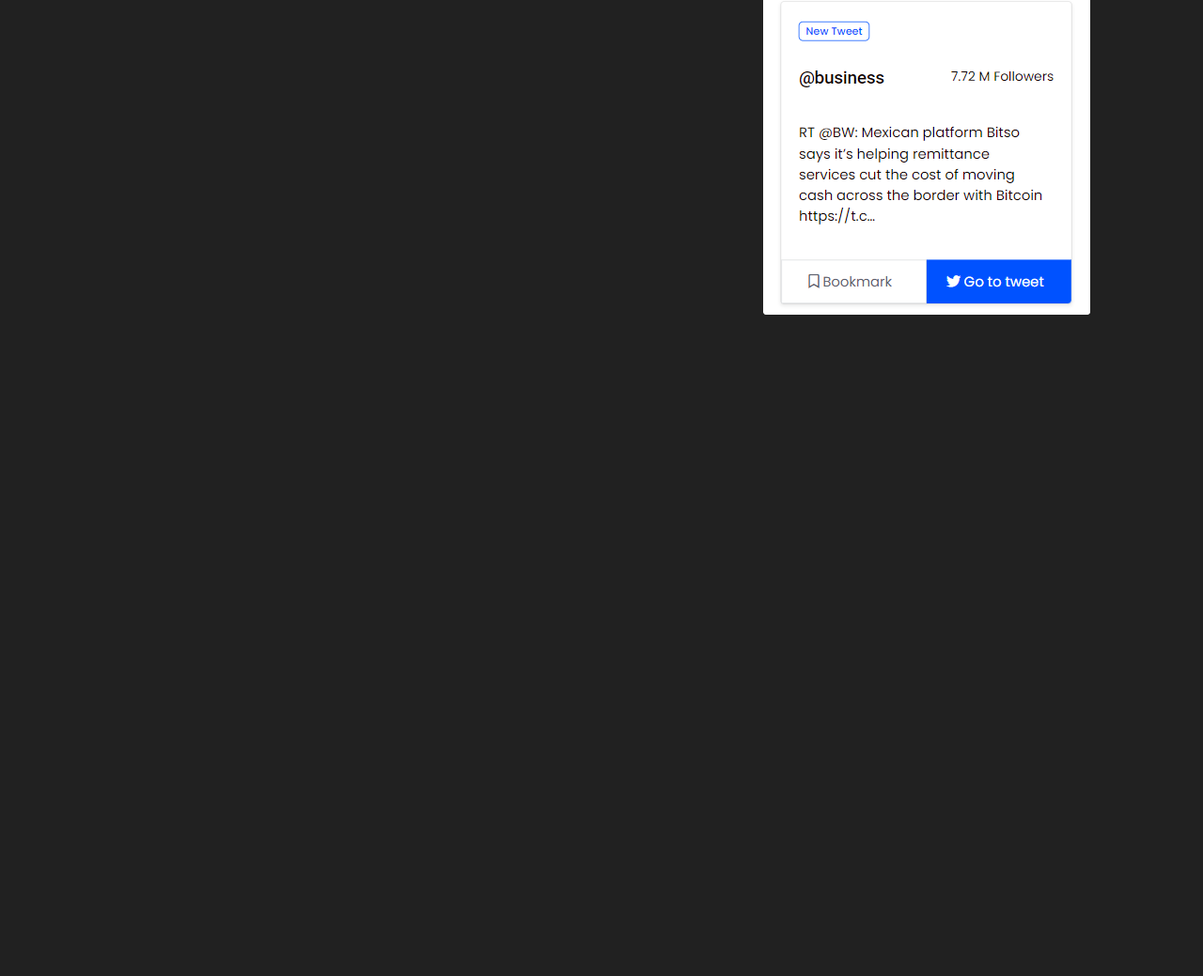
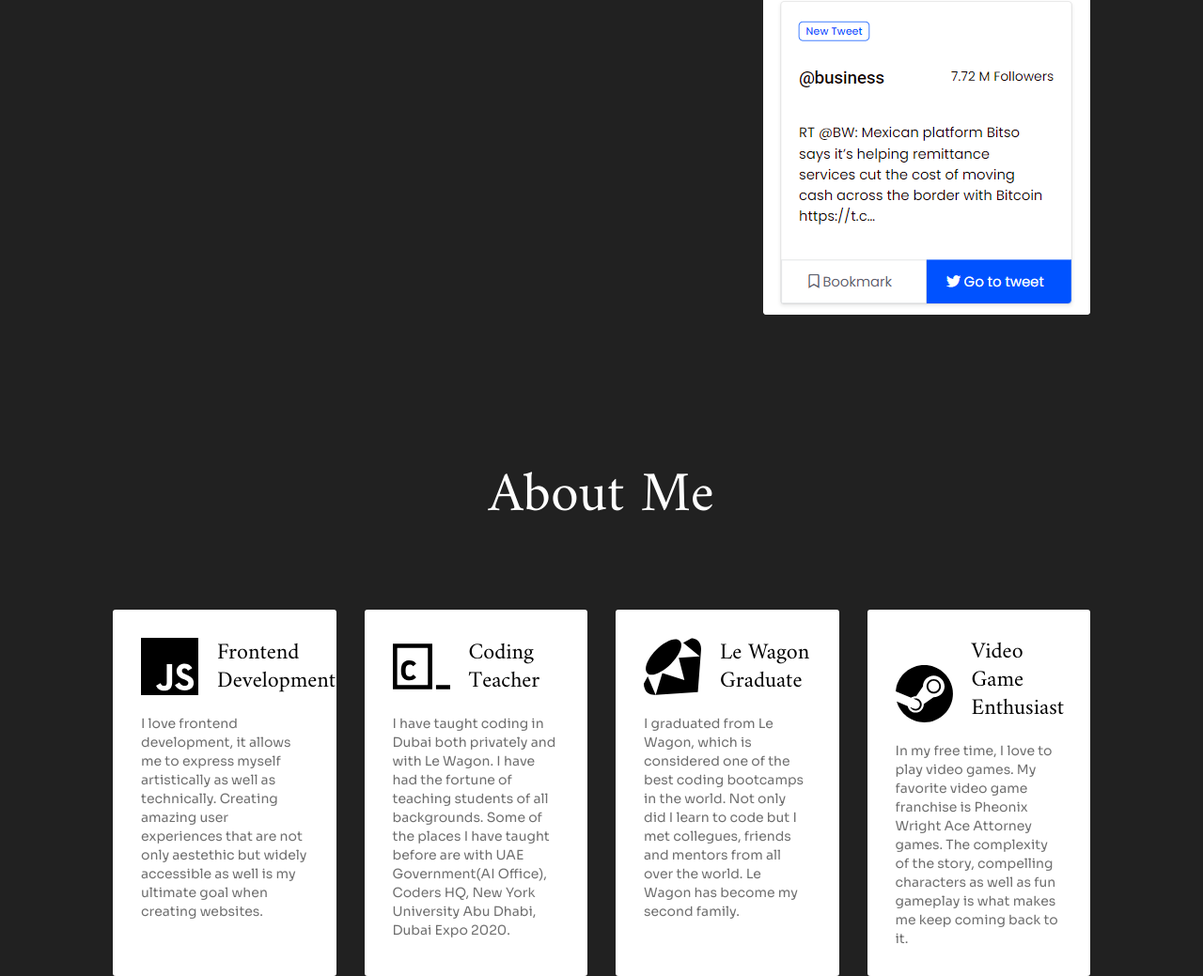
Before and after one commit to khamzahabibullah/Khamza-portfolio, a website: page index.html in a window 1280 px wide. Shown: the part 2063-3102 px from the top of the page at 94% size. Before the commit the page ends 2402 px from the top, so only its background shows below. Drawn offline with Linux system fonts and the light colour scheme.

Commit message:
done about section

```diff
--- a/index.html
+++ b/index.html
@@ -12,6 +12,7 @@
       href="https://fonts.googleapis.com/css2?family=Amiri:wght@400;700&family=Sora:wght@400;500;700&display=swap"
       rel="stylesheet"
     />
+    <link rel="shortcut icon" href="images/favicon.png" type="image/x-icon" />
   </head>
   <body>
     <nav class="container navigation">
@@ -20,8 +21,8 @@
       </div>
       <ul class="navigation__items">
         <li class="navigation__item"><a href="#">Home</a></li>
-        <li class="navigation__item"><a href="#">Work</a></li>
-        <li class="navigation__item"><a href="#">About</a></li>
+        <li class="navigation__item"><a href="#work">Work</a></li>
+        <li class="navigation__item"><a href="#about">About</a></li>
         <li class="navigation__item"><a href="#">Blog</a></li>
       </ul>
       <a href="#" class="navigation__button">Let's Talk</a>
@@ -47,7 +48,7 @@
       </div>
     </header>
 
-    <section class="section-work container">
+    <section class="section-work container" id="work">
       <h2 class="secondary-heading">My Work</h2>
       <div class="work">
         <div class="work__info">
@@ -62,8 +63,18 @@
             exclusively with CSS. Fully responsive on all devices.
           </p>
           <div>
-            <a href="#" class="work__link"><span>Github Repo &#8599;</span></a>
-            <a href="#" class="work__link--blue">Live Site &#8599;</a>
+            <a
+              href="https://github.com/khamzahabibullah/Natours"
+              target="_blank"
+              class="work__link"
+              ><span>Github Repo &#8599;</span></a
+            >
+            <a
+              href="https://khamzahabibullah.github.io/Natours/"
+              target="_blank"
+              class="work__link--blue"
+              >Live Site &#8599;</a
+            >
           </div>
         </div>
         <div class="work__image">
@@ -83,8 +94,18 @@
             viewing.
           </p>
           <div>
-            <a href="#" class="work__link"><span>Github Repo &#8599;</span></a>
-            <a href="#" class="work__link--blue">Live Site &#8599;</a>
+            <a
+              href="https://github.com/Sajakhtar/cryptocanons"
+              target="_blank"
+              class="work__link"
+              ><span>Github Repo &#8599;</span></a
+            >
+            <a
+              href="https://www.cryptocanons.com/"
+              target="_blank"
+              class="work__link--blue"
+              >Live Site &#8599;</a
+            >
           </div>
         </div>
         <div class="work__image">
@@ -92,5 +113,62 @@
         </div>
       </div>
     </section>
+
+    <section class="section-about container" id="about">
+      <h2 class="secondary-heading">About Me</h2>
+      <div class="cards">
+        <div class="card">
+          <div class="card__content">
+            <img src="images/js.svg" alt="javascript icon" class="card__icon" />
+            <h4 class="card__heading">Frontend Development</h4>
+          </div>
+          <p class="card__text">
+            I love frontend development, it allows me to express myself
+            artistically as well as technically. Creating amazing user
+            experiences that are not only aestethic but widely accessible as
+            well is my ultimate goal when creating websites.
+          </p>
+        </div>
+
+        <div class="card">
+          <div class="card__content">
+            <img src="images/code.svg" alt="code icon" class="card__icon" />
+            <h4 class="card__heading">Coding Teacher</h4>
+          </div>
+          <p class="card__text">
+            I have taught coding in Dubai both privately and with Le Wagon. I
+            have had the fortune of teaching students of all backgrounds. Some
+            of the places I have taught before are with UAE Government(AI
+            Office), Coders HQ, New York University Abu Dhabi, Dubai Expo 2020.
+          </p>
+        </div>
+
+        <div class="card">
+          <div class="card__content">
+            <img src="images/ruby.svg" alt="ruby icon" class="card__icon" />
+            <h4 class="card__heading">Le Wagon Graduate</h4>
+          </div>
+          <p class="card__text">
+            I graduated from Le Wagon, which is considered one of the best
+            coding bootcamps in the world. Not only did I learn to code but I
+            met collegues, friends and mentors from all over the world. Le Wagon
+            has become my second family.
+          </p>
+        </div>
+
+        <div class="card">
+          <div class="card__content">
+            <img src="images/steam.svg" alt="steam icon" class="card__icon" />
+            <h4 class="card__heading">Video Game Enthusiast</h4>
+          </div>
+          <p class="card__text">
+            In my free time, I love to play video games. My favorite video game
+            franchise is Pheonix Wright Ace Attorney games. The complexity of
+            the story, compelling characters as well as fun gameplay is what
+            makes me keep coming back to it.
+          </p>
+        </div>
+      </div>
+    </section>
   </body>
 </html>
--- /dev/null
+++ b/sass/components/_card.scss
@@ -0,0 +1,35 @@
+.card {
+  background-color: $color-white;
+  padding: 3rem;
+  border-radius: 0.3rem;
+
+  &__content {
+    display: flex;
+    align-items: flex-end;
+  }
+
+  &__icon {
+    margin-right: 2rem;
+  }
+
+  &__heading {
+    font-family: $font-headings;
+    font-weight: 400;
+    font-size: 2.4rem;
+    line-height: 3rem;
+  }
+
+  &__text {
+    font-size: 1.4rem;
+    line-height: 2rem;
+    color: $color-light-gray-2;
+    margin-top: 2rem;
+  }
+}
+
+.cards {
+  display: grid;
+  grid-template-columns: 1fr 1fr 1fr 1fr;
+  grid-gap: 3rem;
+  margin-top: 8rem;
+}
--- a/sass/main.scss
+++ b/sass/main.scss
@@ -8,6 +8,7 @@
 @import 'base/utilities';
 
 @import 'components/work';
+@import 'components/card';
 
 @import 'layout/container';
 @import 'layout/navigation';
--- a/sass/pages/_home.scss
+++ b/sass/pages/_home.scss
@@ -1,3 +1,7 @@
 .section-work {
   padding-top: 15rem;
 }
+
+.section-about {
+  padding-top: 15rem;
+}
```
Also changed, not shown: css/style.css, images/code.svg (added), images/favicon.png (added), images/js.svg (added), images/ruby.svg (added), images/steam.svg (added), 1 other file.
